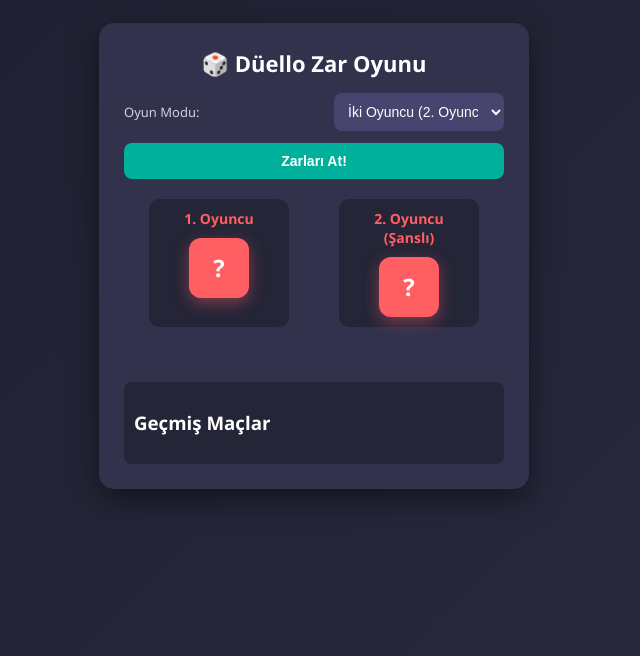
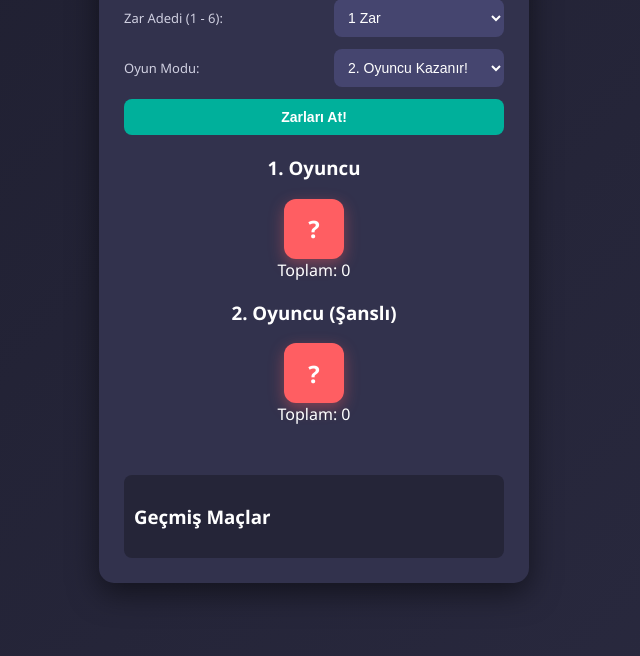
Before and after one commit to zaroyna/Zar-Oynat, a plain HTML site: page index.html in a window 1280 px wide. Shown: the part 144-800 px from the top of the page, without its empty margins (326-966 px from the left). Drawn offline with Linux system fonts and the light colour scheme.

Commit message:
Update index.html

```diff
--- a/index.html
+++ b/index.html
@@ -3,19 +3,31 @@
 <head>
     <meta charset="UTF-8">
     <meta name="viewport" content="width=device-width, initial-scale=1.0">
-    <title>Hileli İki Kişilik Zar Oyunu</title>
+    <title>Çoklu Zar Düellosu</title>
     <link rel="stylesheet" href="style.css">
 </head>
 <body>
     <div class="container">
-        <h1>🎲 Düello Zar Oyunu</h1>
+        <h1>🎲 Çoklu Zar Düellosu</h1>
 
         <div class="controls">
             <div class="control-group">
+                <label for="diceCount">Zar Adedi (1 - 6):</label>
+                <select id="diceCount">
+                    <option value="1">1 Zar</option>
+                    <option value="2">2 Zar</option>
+                    <option value="3">3 Zar</option>
+                    <option value="4">4 Zar</option>
+                    <option value="5">5 Zar</option>
+                    <option value="6">6 Zar</option>
+                </select>
+            </div>
+
+            <div class="control-group">
                 <label for="gameMode">Oyun Modu:</label>
                 <select id="gameMode">
-                    <option value="normal">Normal Mod (Tek Oyuncu)</option>
-                    <option value="rigged" selected>İki Oyuncu (2. Oyuncu Kazanır!)</option>
+                    <option value="normal">Normal Mod</option>
+                    <option value="rigged" selected>2. Oyuncu Kazanır!</option>
                 </select>
             </div>
 
@@ -23,14 +35,21 @@
         </div>
 
         <!-- Oyuncu Alanları -->
-        <div class="players-area">
-            <div class="player-box">
+        <div class="players-container">
+            <div class="player-column">
                 <h3>1. Oyuncu</h3>
-                <div id="player1Dice" class="dice">?</div>
+                <div id="player1DiceContainer" class="dice-grid">
+                    <div class="dice">?</div>
+                </div>
+                <div class="score">Toplam: <span id="p1Score">0</span></div>
             </div>
-            <div class="player-box">
+
+            <div class="player-column">
                 <h3>2. Oyuncu (Şanslı)</h3>
-                <div id="player2Dice" class="dice">?</div>
+                <div id="player2DiceContainer" class="dice-grid">
+                    <div class="dice">?</div>
+                </div>
+                <div class="score">Toplam: <span id="p2Score">0</span></div>
             </div>
         </div>
 
```
